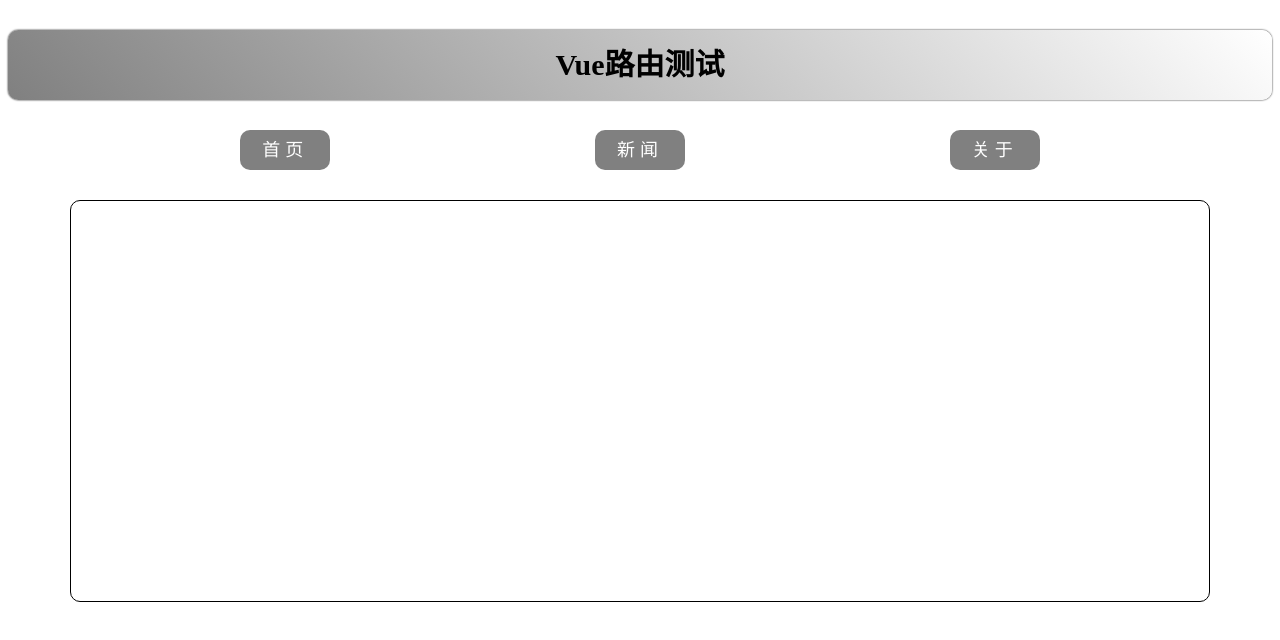
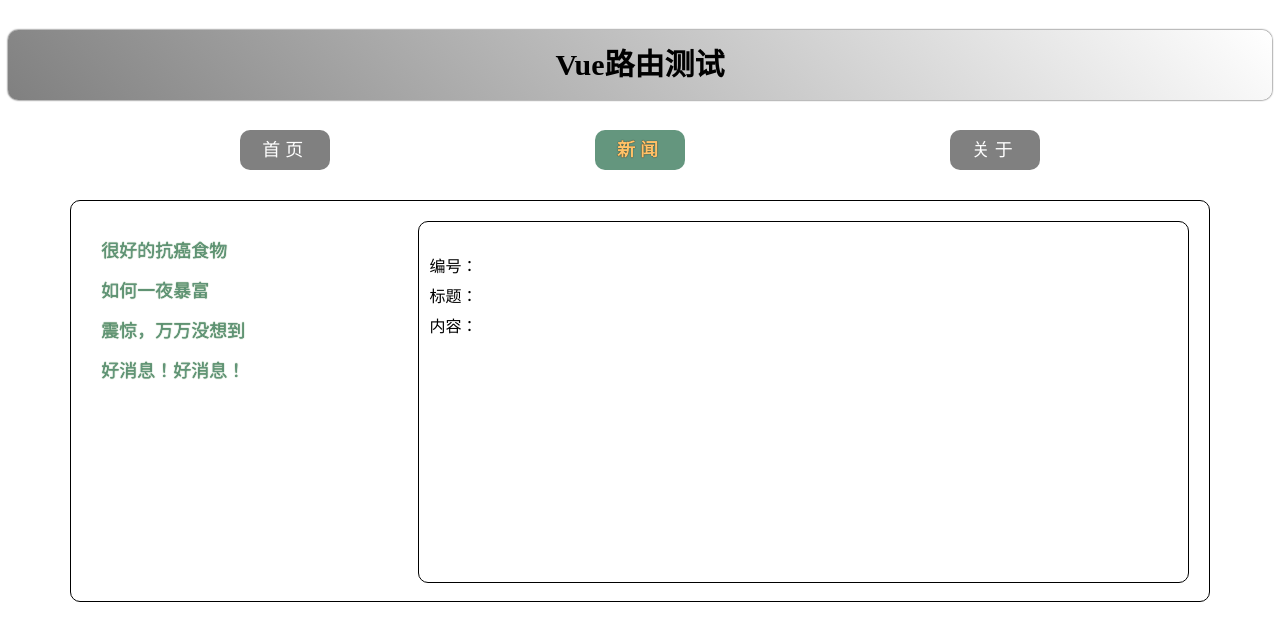
Before and after one commit to iamliyulong/vue3_test, a Vue app: page /news/detail in a window 1280 px wide. Before the commit this address had no page. Shown: the top 640 px of the page. Built offline with nearby package versions, Linux system fonts and the light colour scheme.

Commit message:
优化代码结构，嵌套路由，路由传参

```diff
--- a/src/App.vue
+++ b/src/App.vue
@@ -1,6 +1,6 @@
 <template>
     <div class="app">
-        <h2 class="title">Vue路由测试</h2>
+        <Header/>
         <!-- 导航区 -->
         <div class="navigate">
             <RouterLink to="/home" active-class="active">首页</RouterLink>
@@ -16,6 +16,7 @@
 
 <script lang="ts" setup name="App">
     import { RouterView, RouterLink } from 'vue-router'
+    import Header from './components/Header.vue'
 
 </script>
 
--- /dev/null
+++ b/src/components/Header.vue
@@ -0,0 +1,21 @@
+<template>
+    <h2 class="title">Vue路由测试</h2>
+  </template>
+
+  <script setup lang="ts" name="Header">
+
+  </script>
+
+  <style scoped>
+    .title {
+      text-align: center;
+      word-spacing: 5px;
+      margin: 30px 0;
+      height: 70px;
+      line-height: 70px;
+      background-image: linear-gradient(45deg, gray, white);
+      border-radius: 10px;
+      box-shadow: 0 0 2px;
+      font-size: 30px;
+    }
+  </style>
--- a/src/components/News.vue
+++ /dev/null
@@ -1,46 +0,0 @@
-<template>
-    <div class="news">
-        <ul>
-            <li><a href="#">新闻001</a></li>
-            <li><a href="#">新闻002</a></li>
-            <li><a href="#">新闻003</a></li>
-            <li><a href="#">新闻004</a></li>
-        </ul>
-    </div>
-</template>
-
-<script setup lang="ts" name="News">
-
-</script>
-
-<style scoped>
-/* 新闻 */
-.news {
-    padding: 0 20px;
-    display: flex;
-    justify-content: space-between;
-    height: 100%;
-}
-
-.news ul {
-    margin-top: 30px;
-    list-style: none;
-    padding-left: 10px;
-}
-
-.news li>a {
-    font-size: 18px;
-    line-height: 40px;
-    text-decoration: none;
-    color: #64967E;
-    text-shadow: 0 0 1px rgb(0, 84, 0);
-}
-
-.news-content {
-    width: 70%;
-    height: 90%;
-    border: 1px solid;
-    margin-top: 20px;
-    border-radius: 10px;
-}
-</style>
--- a/src/components/About.vue
+++ b/src/pages/About.vue
@@ -5,7 +5,15 @@
 </template>
 
 <script setup lang="ts" name="About">
+    import {onMounted,onUnmounted} from 'vue'
 
+    onMounted(() => {
+        console.log('About组件挂载了')
+    })
+
+    onUnmounted(() => {
+        console.log('About组件卸载了')
+    })
 </script>
 
 <style scoped>
--- /dev/null
+++ b/src/pages/Detail.vue
@@ -0,0 +1,26 @@
+<template>
+    <ul class="news-list">
+        <li>编号：{{ query.id }}</li>
+        <li>标题：{{ query.title }}</li>
+        <li>内容：{{ query.content }}</li>
+    </ul>
+</template>
+
+<script setup lang="ts" name="news-list">
+    import { useRoute } from 'vue-router'
+    import { toRefs } from 'vue'
+
+    const route = useRoute()
+    let { query } = toRefs(route)
+</script>
+
+<style scoped>
+.news-list {
+    list-style: none;
+    padding-left: 20px;
+}
+
+.news-list>li {
+    line-height: 30px;
+}
+</style>
--- /dev/null
+++ b/src/pages/News.vue
@@ -0,0 +1,67 @@
+<template>
+    <div class="news">
+        <ul>
+            <li v-for="news in newsList" :key="news.id">
+                <!-- 第一种写法 -->
+                <!-- <RouterLink :to="`/news/detail?id=${news.id}&title=${news.title}&content=${news.content}`">{{news.title}}</RouterLink> -->
+
+                <!-- 第二种写法 -->
+                <RouterLink :to="{
+                    name: 'NewsDetail',
+                    query: {
+                        id: news.id,
+                        title: news.title,
+                        content: news.content
+                    }
+                }">{{ news.title }}</RouterLink>
+            </li>
+        </ul>
+        <div class="news-content">
+            <RouterView></RouterView>
+        </div>
+    </div>
+</template>
+
+<script setup lang="ts" name="News">
+import { RouterView, RouterLink } from 'vue-router'
+import { reactive } from 'vue';
+
+const newsList = reactive([
+    { id: 'asfdtrfay01', title: '很好的抗癌食物', content: '西蓝花' },
+    { id: 'asfdtrfay02', title: '如何一夜暴富', content: '学IT' },
+    { id: 'asfdtrfay03', title: '震惊，万万没想到', content: '明天是周一' },
+    { id: 'asfdtrfay04', title: '好消息！好消息！', content: '快过年了' }
+])
+</script>
+
+<style scoped>
+/* 新闻 */
+.news {
+    padding: 0 20px;
+    display: flex;
+    justify-content: space-between;
+    height: 100%;
+}
+
+.news ul {
+    margin-top: 30px;
+    list-style: none;
+    padding-left: 10px;
+}
+
+.news li>a {
+    font-size: 18px;
+    line-height: 40px;
+    text-decoration: none;
+    color: #64967E;
+    text-shadow: 0 0 1px rgb(0, 84, 0);
+}
+
+.news-content {
+    width: 70%;
+    height: 90%;
+    border: 1px solid;
+    margin-top: 20px;
+    border-radius: 10px;
+}
+</style>
--- a/src/router/index.ts
+++ b/src/router/index.ts
@@ -1,21 +1,32 @@
-import { createRouter, createWebHistory } from 'vue-router'
+import { createRouter, createWebHistory, createWebHashHistory } from 'vue-router'
 
-import Home from '@/components/Home.vue'
-import News from '@/components/News.vue'
-import About from '@/components/About.vue'
+import Home from '@/pages/Home.vue'
+import News from '@/pages/News.vue'
+import About from '@/pages/About.vue'
+import Detail from '@/pages/Detail.vue'
 
 const router = createRouter({
     history: createWebHistory(),
     routes: [
         {
+            name: 'Home',
             path: '/home',
             component: Home
         },
         {
+            name: 'News',
             path: '/news',
-            component: News
+            component: News,
+            children: [
+                {
+                    name: 'NewsDetail',
+                    path: 'detail',
+                    component: Detail
+                }
+            ]
         },
         {
+            name: 'About',
             path: '/about',
             component: About
         }
```
Also changed, not shown: src/pages/Home.vue (renamed from src/components/Home.vue).
